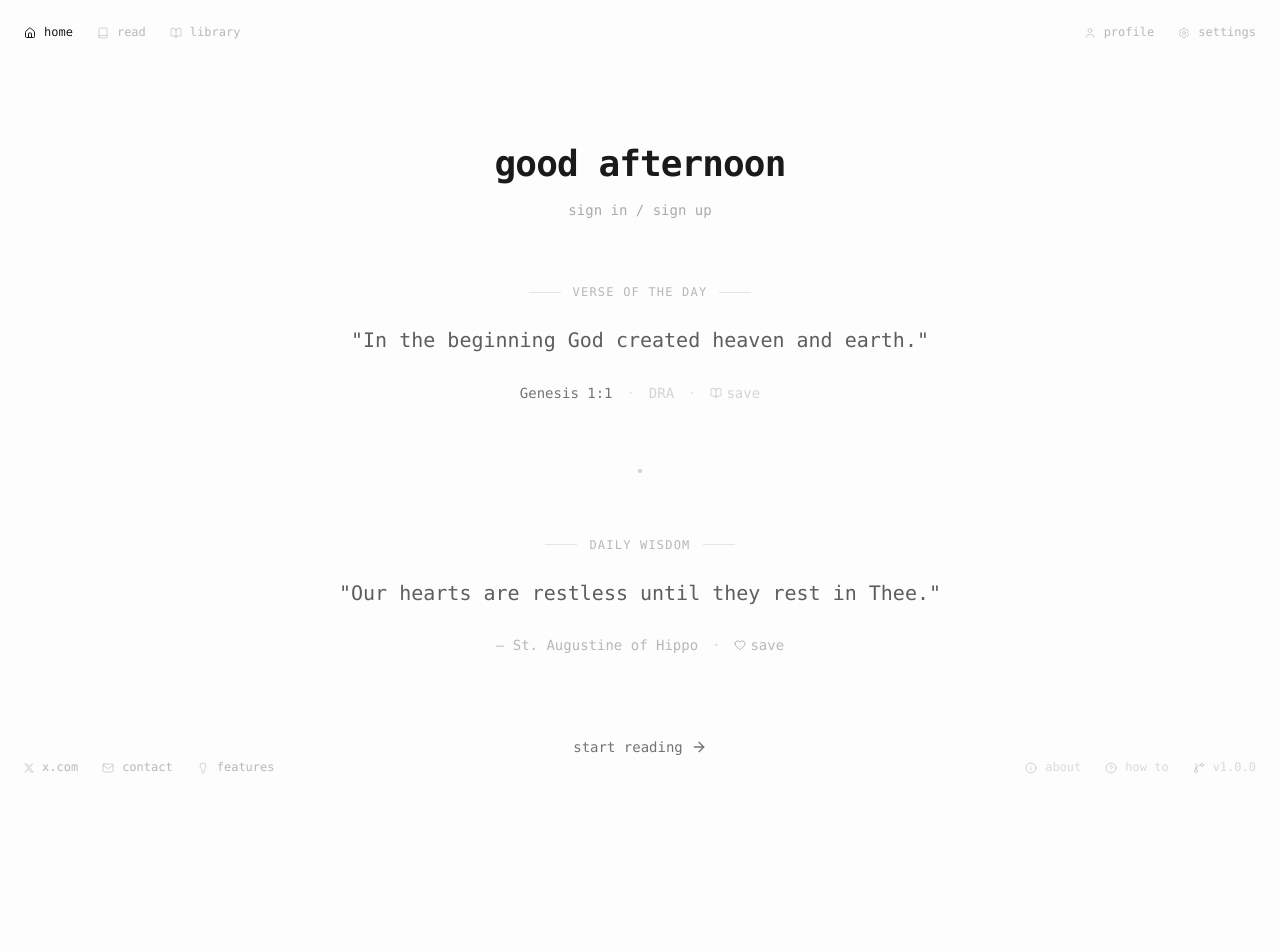
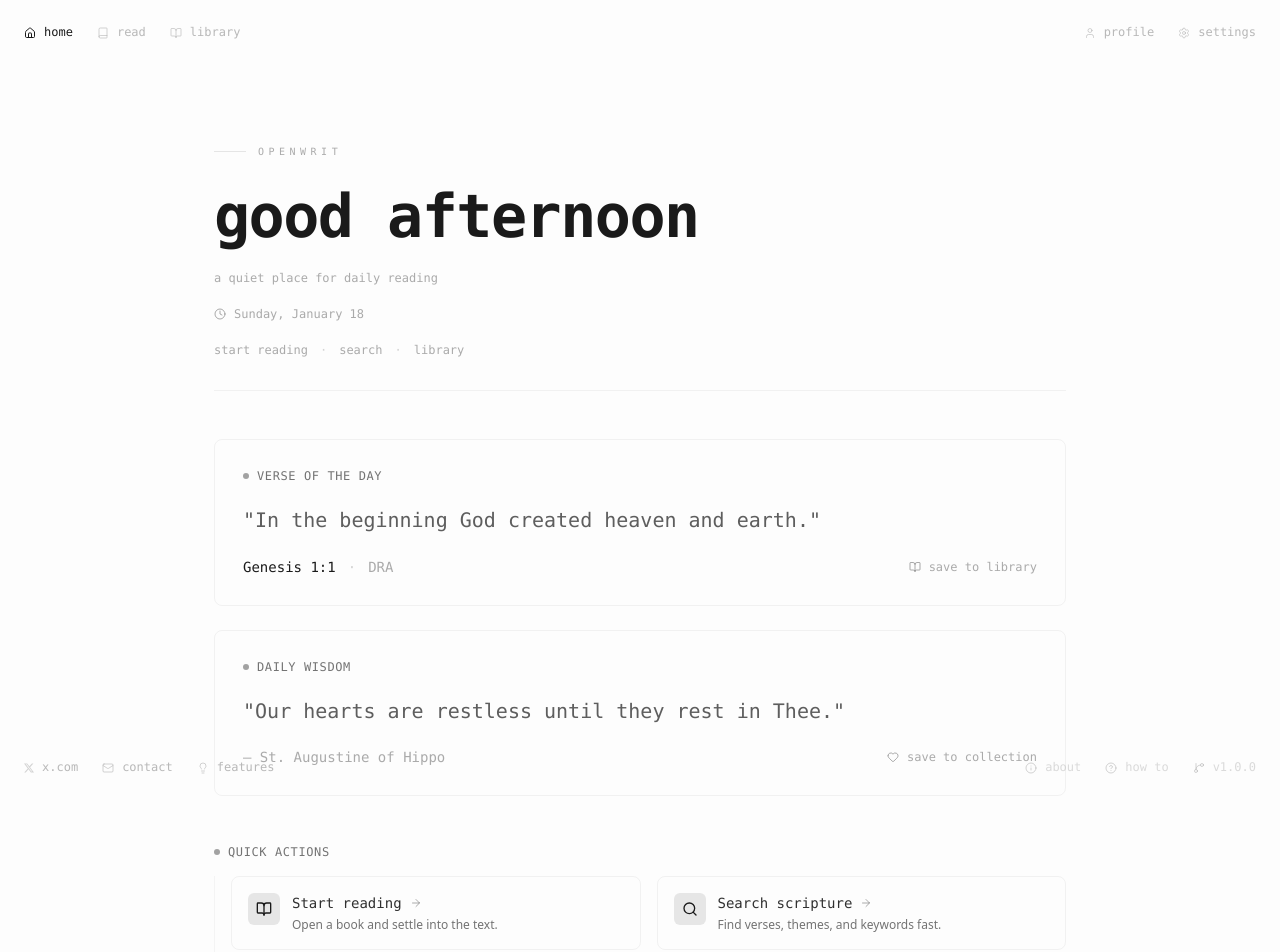
Before and after one commit to cadeross/Bible, a Next.js app: page / in a window 1280 px wide. Shown: the top 952 px of the page. Built offline with nearby package versions, Linux system fonts and the light colour scheme; no server answers; the database is empty.

Commit message:
Home page rework

```diff
--- a/src/app/page.tsx
+++ b/src/app/page.tsx
@@ -2,7 +2,7 @@
 
 import { useEffect, useState } from "react"
 import { motion } from "framer-motion"
-import { ArrowRight, BookOpen, Heart, Church } from "lucide-react"
+import { ArrowRight, BookOpen, Church, Clock, Heart, HelpCircle, Library, Search } from "lucide-react"
 import { toast } from "sonner"
 import Link from "next/link"
 import { createClient } from "@/lib/supabase/client"
@@ -33,29 +33,59 @@ const itemVariants = {
   }
 }
 
+const Section = ({ title, children }: { title: string, children: React.ReactNode }) => (
+  <div className="space-y-4">
+    <h2 className="text-muted-foreground text-xs font-mono uppercase tracking-wider flex items-center gap-2">
+      <span className="w-1.5 h-1.5 rounded-full bg-primary/40" />
+      {title}
+    </h2>
+    <div className="pl-4 border-l border-border/40 space-y-4">
+      {children}
+    </div>
+  </div>
+)
+
+const QuickActionCard = ({
+  href,
+  title,
+  description,
+  icon: Icon
+}: {
+  href: string
+  title: string
+  description: string
+  icon: React.ElementType
+}) => (
+  <Link
+    href={href}
+    className="group flex items-start gap-3 rounded-lg border border-border/50 bg-secondary/10 p-4 transition-colors hover:bg-secondary/20 hover:border-border"
+  >
+    <div className="h-8 w-8 rounded-md bg-primary/10 text-primary flex items-center justify-center">
+      <Icon className="h-4 w-4" />
+    </div>
+    <div className="flex-1 space-y-1">
+      <div className="flex items-center gap-2">
+        <span className="font-mono text-sm text-foreground/90">{title}</span>
+        <ArrowRight className="h-3 w-3 text-muted-foreground/60 transition-transform group-hover:translate-x-1" />
+      </div>
+      <p className="text-xs text-muted-foreground">{description}</p>
+    </div>
+  </Link>
+)
+
 // Dynamic greeting based on time of day
 function getGreeting(): string {
   const hour = new Date().getHours()
-  const greetings = [
-    "good morning",
-    "good afternoon",
-    "good evening",
-    "welcome back",
-    "hello again",
-    "greetings"
-  ]
-
-  if (hour >= 5 && hour < 12) return greetings[0] // morning
-  if (hour >= 12 && hour < 17) return greetings[1] // afternoon
-  if (hour >= 17 && hour < 22) return greetings[2] // evening
-
-  // Late night/random variation
-  return greetings[Math.floor(Math.random() * 3) + 3]
+  if (hour >= 5 && hour < 12) return "good morning"
+  if (hour >= 12 && hour < 17) return "good afternoon"
+  if (hour >= 17 && hour < 22) return "good evening"
+  return "good night"
 }
 
 export default function Home() {
   const [username, setUsername] = useState<string>("")
   const [greeting, setGreeting] = useState<string>("")
+  const [todayLabel, setTodayLabel] = useState<string>("")
   const [mounted, setMounted] = useState(false)
   const [dailyContent, setDailyContent] = useState<DailyContent>(FALLBACK_CONTENT)
   const [isLoading, setIsLoading] = useState(true)
@@ -63,6 +93,13 @@ export default function Home() {
   useEffect(() => {
     setMounted(true)
     setGreeting(getGreeting())
+    setTodayLabel(
+      new Intl.DateTimeFormat(undefined, {
+        weekday: "long",
+        month: "long",
+        day: "numeric"
+      }).format(new Date())
+    )
 
     const loadData = async () => {
       const supabase = createClient()
@@ -83,6 +120,10 @@ export default function Home() {
 
     loadData()
   }, [])
+
+  const liturgyLabel = dailyContent.feast_name || dailyContent.liturgical_season
+  const liturgyRank = dailyContent.rank && dailyContent.rank !== "Weekday" ? dailyContent.rank : ""
+  const liturgyColorClass = getLiturgicalColorClass(dailyContent.liturgical_color)
 
   // Parse the verse reference for linking
   const parsedVerse = parseVerseRef(dailyContent.verse_ref)
@@ -160,135 +201,167 @@ export default function Home() {
 
   return (
     <motion.div
-      className="w-full max-w-[720px] mx-auto px-6 py-12 space-y-16"
+      className="w-full max-w-[900px] mx-auto px-6 py-12 space-y-12"
       variants={containerVariants}
       initial="hidden"
       animate="visible"
     >
-      {/* Welcome */}
-      <motion.div variants={itemVariants} className="text-center space-y-4">
-        <h1 className="text-3xl md:text-4xl font-mono font-bold text-primary tracking-tight">
+      {/* Header */}
+      <motion.div variants={itemVariants} className="space-y-5 border-b border-border/50 pb-8">
+        <div className="space-y-5">
+          <div className="flex flex-wrap items-center gap-3 text-[10px] font-mono uppercase tracking-[0.45em] text-muted-foreground/60">
+            <span className="h-px w-8 bg-border" />
+            openwrit
+          </div>
+
+          <div className="space-y-4">
+            <h1 className="text-4xl md:text-6xl font-mono font-bold text-primary tracking-tight leading-tight">
               {greeting}
             </h1>
-        {username ? (
-          <Link href="/profile" className="font-mono text-lg text-muted-foreground hover:text-primary transition-colors">
-            {username}
+            <div className="text-xs font-mono text-muted-foreground/60">
+              a quiet place for daily reading
+            </div>
+          </div>
+
+          <div className="flex flex-wrap items-center gap-3 text-xs font-mono text-muted-foreground/60">
+            {todayLabel && (
+              <span className={`flex items-center gap-2 ${isLoading ? "animate-pulse" : ""}`}>
+                <Clock className="h-3 w-3" />
+                {todayLabel}
+              </span>
+            )}
+            {liturgyLabel && (
+              <>
+                <span className="text-muted-foreground/30">·</span>
+                <span className="flex items-center gap-2">
+                  <Church className={`h-3 w-3 ${liturgyColorClass}`} />
+                  <span className={`${liturgyColorClass}`}>
+                    {liturgyLabel}
+                    {liturgyRank ? ` · ${liturgyRank}` : ""}
+                  </span>
+                </span>
+              </>
+            )}
+          </div>
+
+          <div className="flex flex-wrap items-center gap-3 text-xs font-mono text-muted-foreground/60">
+            <Link href="/read" className="hover:text-primary transition-colors">
+              start reading
             </Link>
-        ) : (
-          <div className="flex items-center justify-center font-mono text-sm text-muted-foreground/60">
-            <Link href="/profile" className="hover:text-primary transition-colors">
-              sign in / sign up
+            <span className="text-muted-foreground/30">·</span>
+            <Link href="/search" className="hover:text-primary transition-colors">
+              search
+            </Link>
+            <span className="text-muted-foreground/30">·</span>
+            <Link href="/library" className="hover:text-primary transition-colors">
+              library
             </Link>
           </div>
-        )}
+        </div>
       </motion.div>
 
-      {/* Liturgical Info (if available) */}
-      {(dailyContent.feast_name || dailyContent.liturgical_season) && (
-        <motion.div variants={itemVariants} className="text-center space-y-2">
-          {dailyContent.feast_name && (
-            <div className="flex items-center justify-center gap-2">
-              <Church className={`h-4 w-4 ${getLiturgicalColorClass(dailyContent.liturgical_color)}`} />
-              <span className={`font-mono text-sm ${getLiturgicalColorClass(dailyContent.liturgical_color)}`}>
-                {dailyContent.feast_name}
-              </span>
-            </div>
-          )}
-          {dailyContent.liturgical_season && !dailyContent.feast_name && (
-            <span className={`font-mono text-xs text-muted-foreground/60`}>
-              {dailyContent.liturgical_season}
-              {dailyContent.rank && dailyContent.rank !== 'Weekday' && ` · ${dailyContent.rank}`}
-            </span>
-          )}
-        </motion.div>
-      )}
-
-      {/* Verse of the Day */}
-      <motion.div variants={itemVariants} className="space-y-6">
-        <div className="flex items-center justify-center gap-3 text-xs font-mono text-muted-foreground/50 uppercase tracking-widest">
-          <div className="w-8 h-px bg-border" />
-          <span>verse of the day</span>
-          <div className="w-8 h-px bg-border" />
+      {/* Daily Focus */}
+      <motion.div variants={itemVariants}>
+        <div className="grid gap-6">
+          <div className="rounded-lg border border-border/50 bg-secondary/10 p-6 md:p-7 space-y-5">
+            <div className="text-muted-foreground text-xs font-mono uppercase tracking-wider flex items-center gap-2">
+              <span className="w-1.5 h-1.5 rounded-full bg-primary/40" />
+              verse of the day
             </div>
 
-        <blockquote className="text-center">
-          <p className={`text-lg md:text-xl font-mono leading-relaxed text-foreground/70 ${isLoading ? 'animate-pulse' : ''}`}>
+            <blockquote className="max-w-[760px]">
+              <p className={`text-lg md:text-xl font-mono leading-relaxed text-foreground/70 ${isLoading ? "animate-pulse" : ""}`}>
                 "{dailyContent.verse_text}"
               </p>
             </blockquote>
 
-        {/* Unified hover container */}
-        <div className="group flex items-center justify-center gap-4 transition-opacity duration-300 hover:opacity-100 opacity-60">
+            <div className="flex flex-wrap items-center justify-between gap-4 text-sm font-mono">
+              <div className="flex flex-wrap items-center gap-3 text-muted-foreground/60">
                 {parsedVerse ? (
                   <Link
                     href={`/read/${parsedVerse.book}/${parsedVerse.chapter}`}
-              className="font-mono text-sm text-primary transition-colors"
+                    className="text-primary transition-colors hover:underline underline-offset-4 decoration-primary/40"
                   >
                     {dailyContent.verse_ref}
                   </Link>
                 ) : (
-            <span className="font-mono text-sm text-primary">
+                  <span className="text-primary">
                     {dailyContent.verse_ref}
                   </span>
                 )}
                 <span className="text-muted-foreground/30">·</span>
-          <span className="font-mono text-sm text-muted-foreground/50">
+                <span className={isLoading ? "animate-pulse" : ""}>
                   {dailyContent.verse_source}
                 </span>
-          <span className="text-muted-foreground/30">·</span>
+              </div>
               <button
                 onClick={handleHighlight}
-            className="font-mono text-sm text-muted-foreground/50 hover:text-primary transition-colors flex items-center gap-1"
+                className="font-mono text-xs text-muted-foreground/60 hover:text-primary transition-colors flex items-center gap-2"
               >
                 <BookOpen className="h-3 w-3" />
-            save
+                save to library
               </button>
             </div>
-      </motion.div>
-
-      {/* Divider */}
-      <motion.div variants={itemVariants} className="flex justify-center">
-        <div className="w-1 h-1 rounded-full bg-primary/20" />
-      </motion.div>
-
-      {/* Daily Wisdom */}
-      <motion.div variants={itemVariants} className="space-y-6">
-        <div className="flex items-center justify-center gap-3 text-xs font-mono text-muted-foreground/50 uppercase tracking-widest">
-          <div className="w-8 h-px bg-border" />
-          <span>daily wisdom</span>
-          <div className="w-8 h-px bg-border" />
           </div>
 
-        <blockquote className="text-center">
-          <p className={`text-lg md:text-xl font-mono leading-relaxed text-foreground/70 ${isLoading ? 'animate-pulse' : ''}`}>
+          <div className="rounded-lg border border-border/50 bg-secondary/10 p-6 md:p-7 space-y-5">
+            <div className="text-muted-foreground text-xs font-mono uppercase tracking-wider flex items-center gap-2">
+              <span className="w-1.5 h-1.5 rounded-full bg-primary/40" />
+              daily wisdom
+            </div>
+
+            <blockquote className="max-w-[760px]">
+              <p className={`text-lg md:text-xl font-mono leading-relaxed text-foreground/70 ${isLoading ? "animate-pulse" : ""}`}>
                 "{dailyContent.wisdom_text}"
               </p>
             </blockquote>
 
-        <div className="flex items-center justify-center gap-4">
-          <span className="font-mono text-sm text-muted-foreground/50">
+            <div className="flex flex-wrap items-center justify-between gap-4 text-sm font-mono">
+              <span className="text-muted-foreground/60">
                 — {dailyContent.wisdom_author}
               </span>
-          <span className="text-muted-foreground/30">·</span>
               <button
                 onClick={handleSaveWisdom}
-            className="font-mono text-sm text-muted-foreground/50 hover:text-primary transition-colors flex items-center gap-1"
+                className="font-mono text-xs text-muted-foreground/60 hover:text-primary transition-colors flex items-center gap-2"
               >
                 <Heart className="h-3 w-3" />
-            save
+                save to collection
               </button>
+            </div>
+          </div>
         </div>
       </motion.div>
 
-      {/* Start Reading CTA */}
-      <motion.div variants={itemVariants} className="flex justify-center pt-4">
-        <Link
+      {/* Quick Actions */}
+      <motion.div variants={itemVariants}>
+        <Section title="Quick Actions">
+          <div className="grid gap-4 sm:grid-cols-2">
+            <QuickActionCard
               href="/read"
-          className="group flex items-center gap-2 font-mono text-sm text-muted-foreground hover:text-primary transition-colors"
-        >
-          <span>start reading</span>
-          <ArrowRight className="h-4 w-4 transition-transform group-hover:translate-x-1" />
-        </Link>
+              title="Start reading"
+              description="Open a book and settle into the text."
+              icon={BookOpen}
+            />
+            <QuickActionCard
+              href="/search"
+              title="Search scripture"
+              description="Find verses, themes, and keywords fast."
+              icon={Search}
+            />
+            <QuickActionCard
+              href="/library"
+              title="Your library"
+              description="Highlights, wisdom, and saved notes."
+              icon={Library}
+            />
+            <QuickActionCard
+              href="/how-to"
+              title="How it works"
+              description="Shortcuts, tips, and reading tools."
+              icon={HelpCircle}
+            />
+          </div>
+        </Section>
       </motion.div>
     </motion.div>
   )
```
Lines whose indentation alone changed are shown as unchanged.
